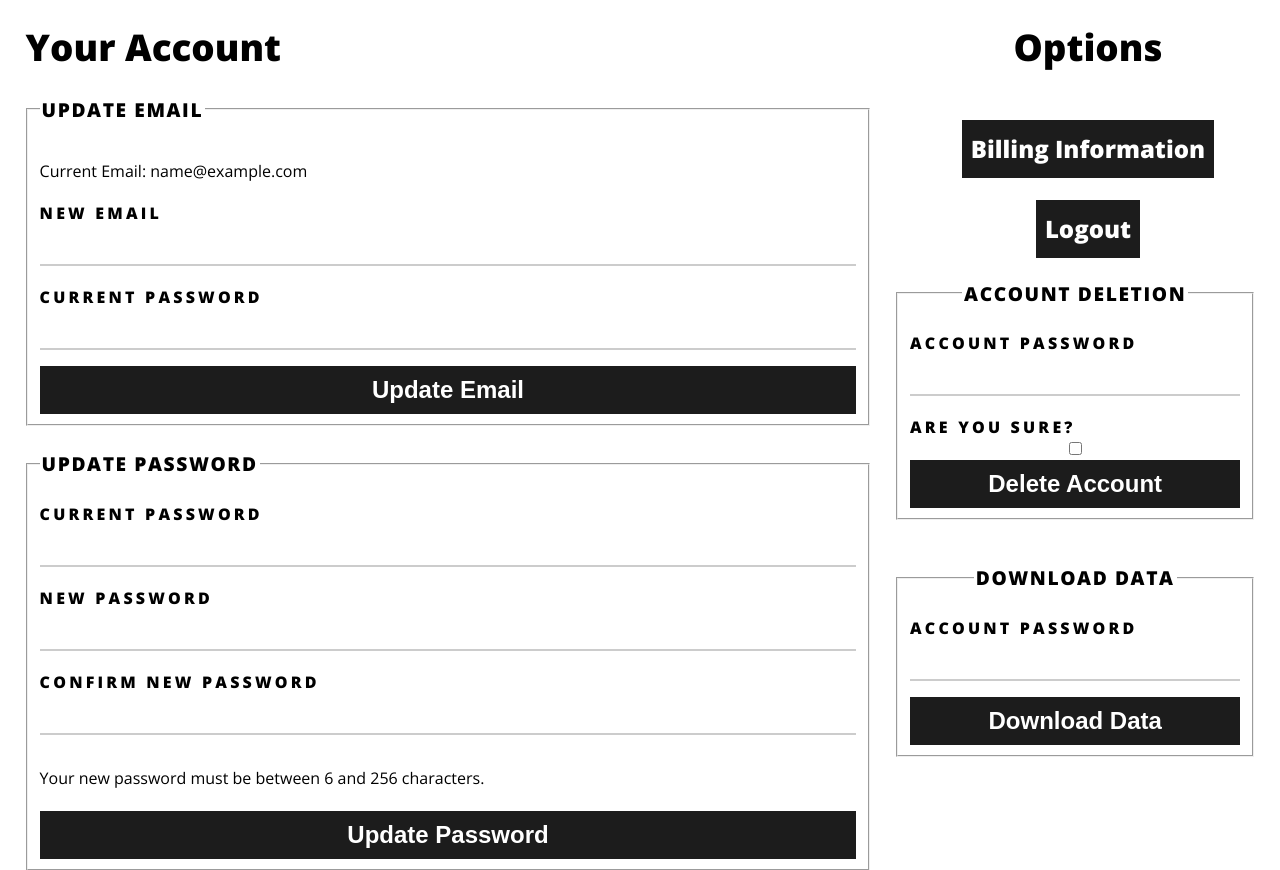
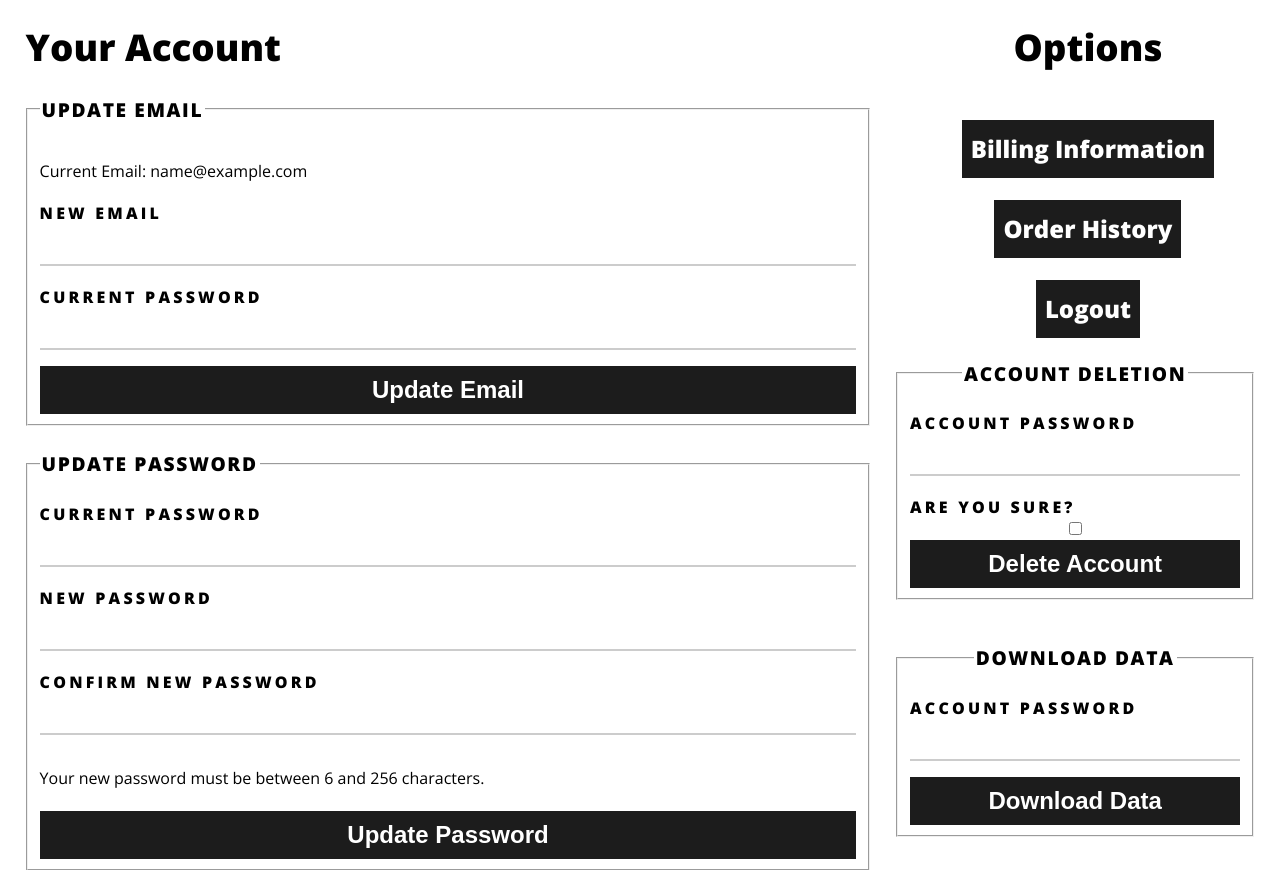
Before and after one commit to underrobyn/cm1102-webstore, a Flask app: page /account in a window 1280 px wide. Shown: the part 49-919 px from the top of the page. Run offline with Flask 2, Linux system fonts and the light colour scheme; the visitor is signed in with stand-in values (Sample User, id 1); data comes from the database, SQL or seed files in the repository.

Commit message:
Checkout now moves items into correct db table and removes them from basket Order History page now works

```diff
--- a/store/models.py
+++ b/store/models.py
@@ -84,6 +84,7 @@ class OrderProducts(db.Model):
 
 class Orders(db.Model):
 	id = db.Column(db.Integer, primary_key=True)
+	time = db.Column(db.DateTime, nullable=False, default=datetime.utcnow)
 	delivery_address_id = db.Column(db.Integer, db.ForeignKey('address.id'), nullable=False)
 	billing_id = db.Column(db.Integer, db.ForeignKey('billing_address.id'), nullable=False)
 
--- a/store/routes.py
+++ b/store/routes.py
@@ -167,10 +167,21 @@ def checkout():
 					billing_id=new_billingaddr.id
 				)
 				db.session.add(new_order)
+				db.session.flush()
+
+				for basket_item in item_list:
+					add_product_order = OrderProducts(
+						order_id=new_order.id,
+						product_id=basket_item.product_id,
+						quantity=basket_item.quantity
+					)
+					db.session.add(add_product_order)
+					db.session.delete(basket_item)
+					db.session.flush()
+
 				db.session.commit()
 
 				flash('Order has been placed. Thank you for shopping!')
-
 				return redirect(url_for('home'))
 
 	return render_template('checkout.html', addresses=addresses, billing=form, total=total, title='Checkout')
@@ -450,6 +461,37 @@ def billing():
 	                       address_list=addresses)
 
 
+@app.route('/orders', methods=['GET'])
+def orders():
+	order_dict = {}
+
+	user_orders = db.session.query(Orders).join(Address).filter(Address.user_id == current_user.id)
+	for order in user_orders:
+		products = []
+		total = 0
+
+		curr_order = OrderProducts.query.filter_by(order_id=order.id).all()
+		for order_product in curr_order:
+			curr_product = Products.query.filter_by(id=order_product.product_id).first()
+			products.append({
+				"id": order_product.product_id,
+				"name": curr_product.name,
+				"price": curr_product.price,
+				"quantity": order_product.quantity,
+				"total": order_product.quantity * curr_product.price,
+				"image": curr_product.image
+			})
+			total = total + curr_product.price * order_product.quantity
+
+		order_dict[order.id] = {
+			"products": products,
+			"total": total,
+			"time": order.time
+		}
+
+	return render_template('orders.html', title='Order History', orders=order_dict)
+
+
 @app.route('/gdpr_download', methods=['POST'])
 def gdpr_download():
 	account_data_form = DownloadDataForm(prefix="dlacc")
--- a/store/templates/account.html
+++ b/store/templates/account.html
@@ -51,6 +51,8 @@
 		<br /><br />
 		<a href="{{ url_for('billing') }}" class="button">Billing Information</a>
 		<br /><br />
+		<a href="{{ url_for('orders') }}" class="button">Order History</a>
+		<br /><br />
 		<a href="{{ url_for('logout') }}" class="button">Logout</a>
 		<br /><br />
 
```
Also changed, not shown: store/templates/orders.html (added, +26 -0 lines).
